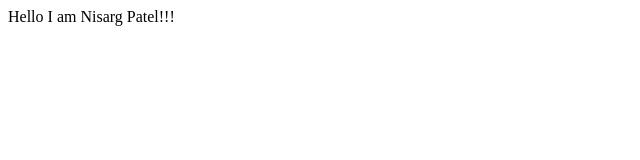
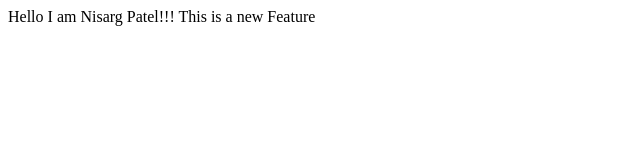
Before and after one commit to NisargPatel03/LocalRepso, a plain HTML site: page INDEX.html in a window 1280 px wide. Shown: the whole page, without its empty margins (0-640 px from the left). Drawn offline with Linux system fonts and the light colour scheme.

Commit message:
Add New Feature

```diff
--- a/INDEX.html
+++ b/INDEX.html
@@ -1,3 +1,4 @@
 <p>
     Hello I am Nisarg Patel!!!
+    This is a new Feature
 </p>
```
